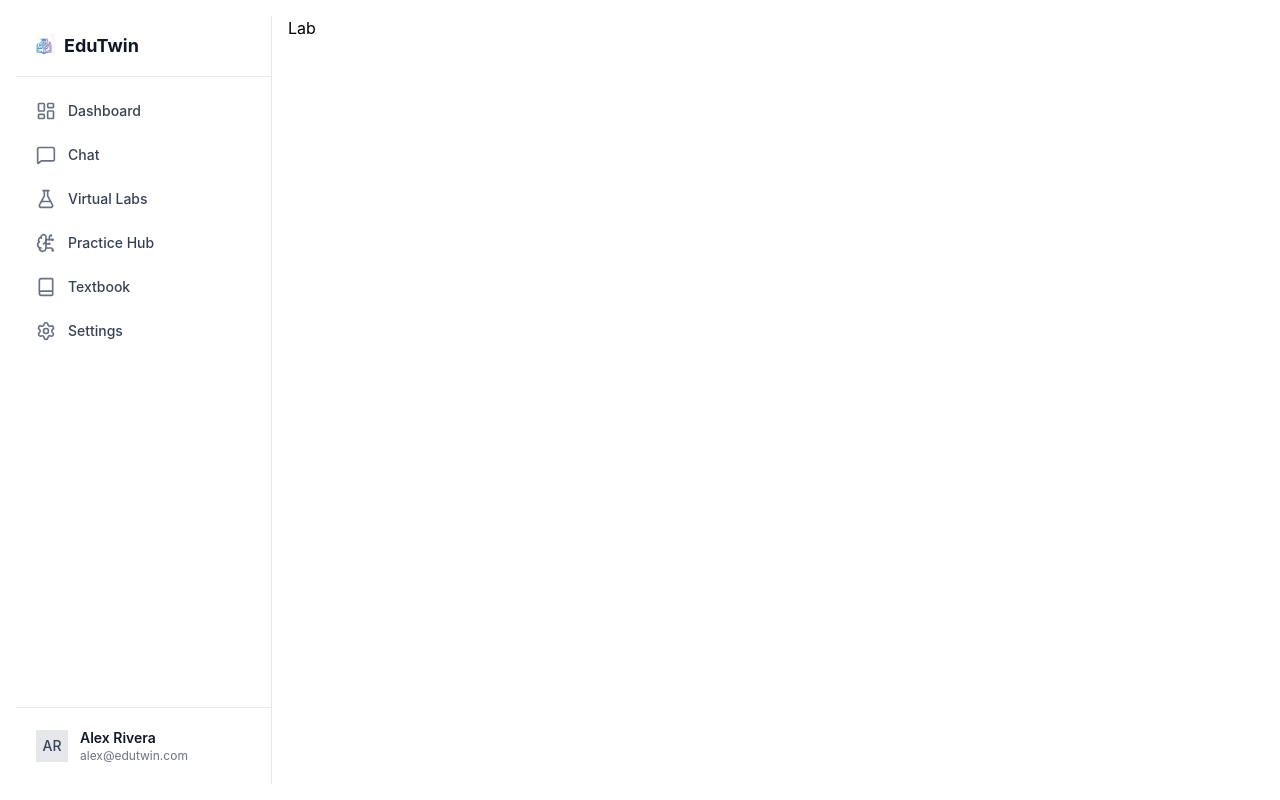
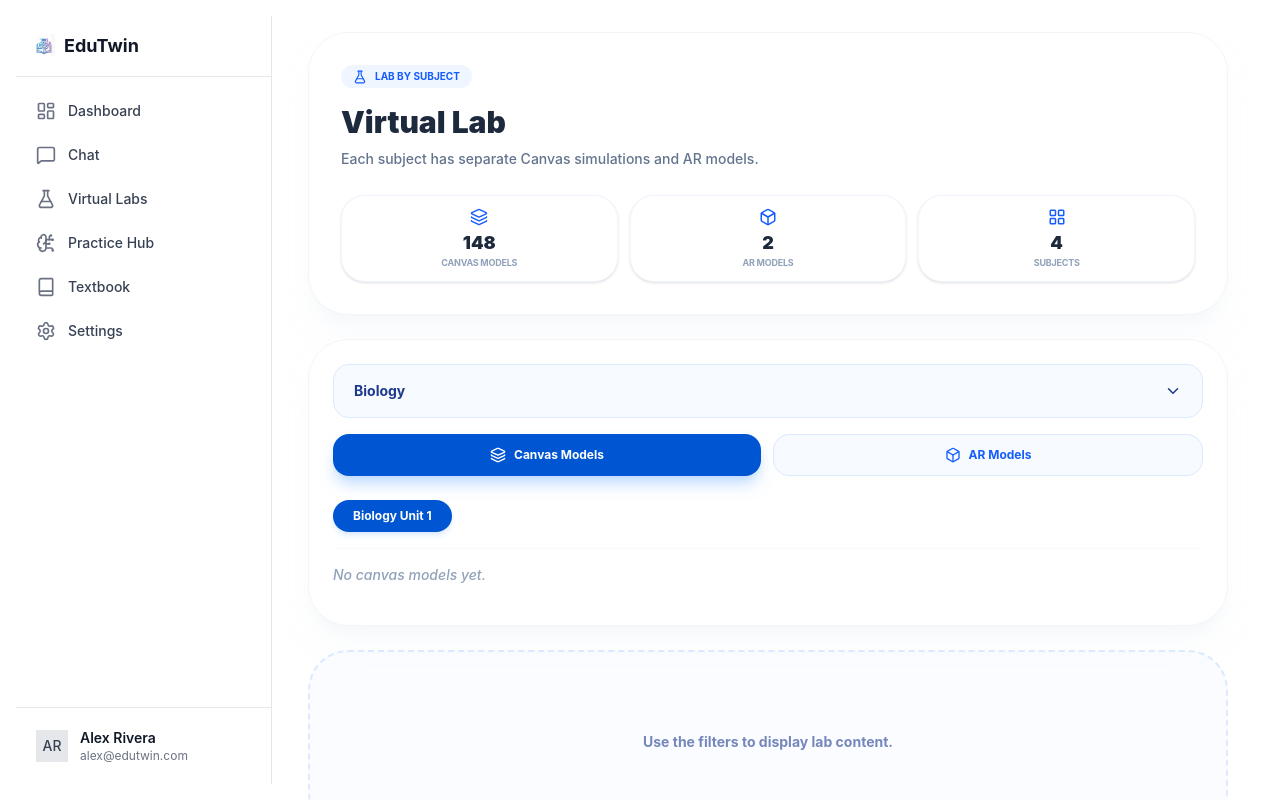
Before and after one commit to tsi1221/FrontendEdu, a React (Vite) app: page /lab in a window 1280 px wide. Built offline with nearby package versions, Linux system fonts and the light colour scheme.

Commit message:
Refactor Lab component to enhance UI with subject selection and stats display

```diff
--- a/src/pages/student/lab.jsx
+++ b/src/pages/student/lab.jsx
@@ -1,9 +1,110 @@
-const Lab =()=>{
+import React, { useState } from 'react';
+import {
+  FlaskConical,
+  Layers,
+  Box,
+  LayoutGrid,
+  ChevronDown,
+  MessageSquare,
+  BookOpen,
+  Home,
+  User,
+  Menu
+} from 'lucide-react';
+
+const Lab = () => {
+  const [selectedSubject, setSelectedSubject] = useState('Biology');
+  const [activeTab, setActiveTab] = useState('canvas'); // 'canvas' or 'ar'
+
   return (
-    <div>
-      Lab
+    <div className="flex flex-col h-screen bg-white font-sans text-slate-800">
+
+      {/* Top Header */}
+
+
+      {/* Main Scrollable Area */}
+      <main className="flex-1 overflow-y-auto px-5 py-4 space-y-6">
+
+        {/* Stats Card */}
+        <div className="bg-white rounded-[40px] border border-slate-100 p-8 shadow-xl shadow-slate-100/50">
+          <div className="inline-flex items-center gap-2 px-3 py-1 bg-blue-50 rounded-full mb-4">
+            <FlaskConical size={14} className="text-blue-600" />
+            <span className="text-[10px] font-bold text-blue-600 uppercase">Lab by Subject</span>
+          </div>
+
+          <h2 className="text-3xl font-black mb-2">Virtual Lab</h2>
+          <p className="text-slate-500 text-sm leading-relaxed mb-6 font-medium">
+            Each subject has separate Canvas simulations and AR models.
+          </p>
+
+          <div className="grid grid-cols-3 gap-3">
+            <StatBox icon={<Layers size={18}/>} count="148" label="Canvas Models" color="blue" />
+            <StatBox icon={<Box size={18}/>} count="2" label="AR Models" color="blue" />
+            <StatBox icon={<LayoutGrid size={18}/>} count="4" label="subjects" color="blue" />
+          </div>
+        </div>
+
+        {/* Filter Selection Card */}
+        <div className="bg-white rounded-[40px] border border-slate-100 p-6 shadow-xl shadow-slate-100/50">
+          <div className="relative mb-4">
+            <button className="w-full flex justify-between items-center px-5 py-4 bg-blue-50/50 rounded-2xl border border-blue-100 text-blue-900 font-bold text-sm">
+              {selectedSubject}
+              <ChevronDown size={18} />
+            </button>
+          </div>
+
+          <div className="flex gap-3 mb-6">
+            <button
+              onClick={() => setActiveTab('canvas')}
+              className={`flex-1 flex items-center justify-center gap-2 py-3 rounded-2xl font-bold text-xs transition-all ${activeTab === 'canvas' ? 'bg-[#0056D2] text-white shadow-lg shadow-blue-200' : 'bg-blue-50/50 text-blue-600 border border-blue-100'}`}
+            >
+              <Layers size={16} /> Canvas Models
+            </button>
+            <button
+              onClick={() => setActiveTab('ar')}
+              className={`flex-1 flex items-center justify-center gap-2 py-3 rounded-2xl font-bold text-xs transition-all ${activeTab === 'ar' ? 'bg-[#0056D2] text-white shadow-lg shadow-blue-200' : 'bg-blue-50/50 text-blue-600 border border-blue-100'}`}
+            >
+              <Box size={16} /> AR Models
+            </button>
+          </div>
+
+          <div className="inline-block px-5 py-2 bg-[#0056D2] text-white rounded-full text-xs font-bold mb-4 shadow-md shadow-blue-100">
+            {selectedSubject} Unit 1
+          </div>
+
+          <div className="py-4 border-t border-slate-50">
+            <p className="text-slate-400 text-sm font-medium italic">No canvas models yet.</p>
+          </div>
+        </div>
+
+        {/* Placeholder / Empty State */}
+        <div className="bg-blue-50/30 border-2 border-dashed border-blue-100 rounded-[40px] py-20 px-10 text-center">
+            <p className="text-blue-900/60 font-bold text-sm">
+              Use the filters to display lab content.
+            </p>
+        </div>
+      </main>
+
+      {/* Bottom Navigation */}
+
     </div>
-  )
-}
+  );
+};
+
+// Helper Components
+const StatBox = ({ icon, count, label }) => (
+  <div className="bg-white border border-blue-50 rounded-3xl p-3 flex flex-col items-center text-center shadow-sm">
+    <div className="text-blue-600 mb-2">{icon}</div>
+    <span className="text-lg font-black block leading-none">{count}</span>
+    <span className="text-[9px] font-bold text-slate-400 uppercase mt-1 tracking-tight">{label}</span>
+  </div>
+);
+
+const NavIcon = ({ icon, label }) => (
+  <div className="flex flex-col items-center gap-1 opacity-40 hover:opacity-100 cursor-pointer transition-opacity">
+    {icon}
+    <span className="text-[10px] font-bold tracking-tight">{label}</span>
+  </div>
+);
 
 export default Lab;
```
